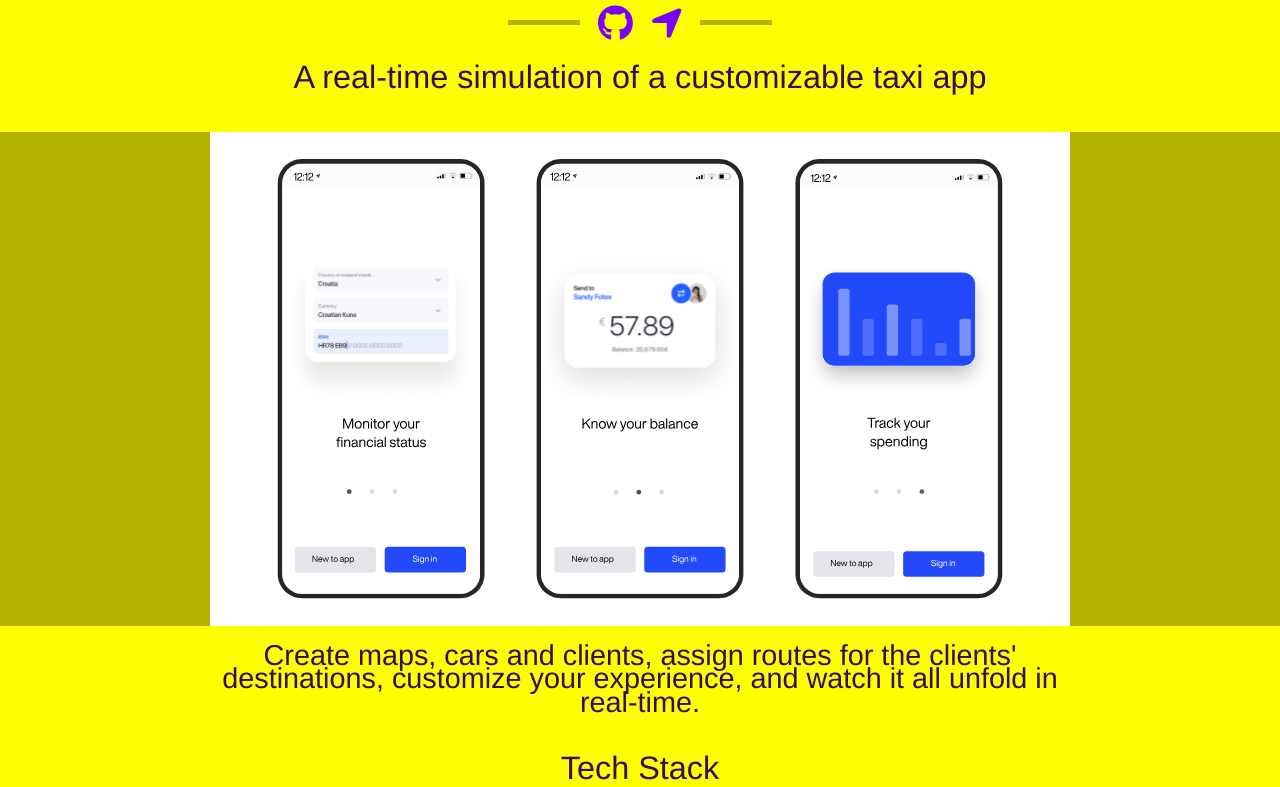
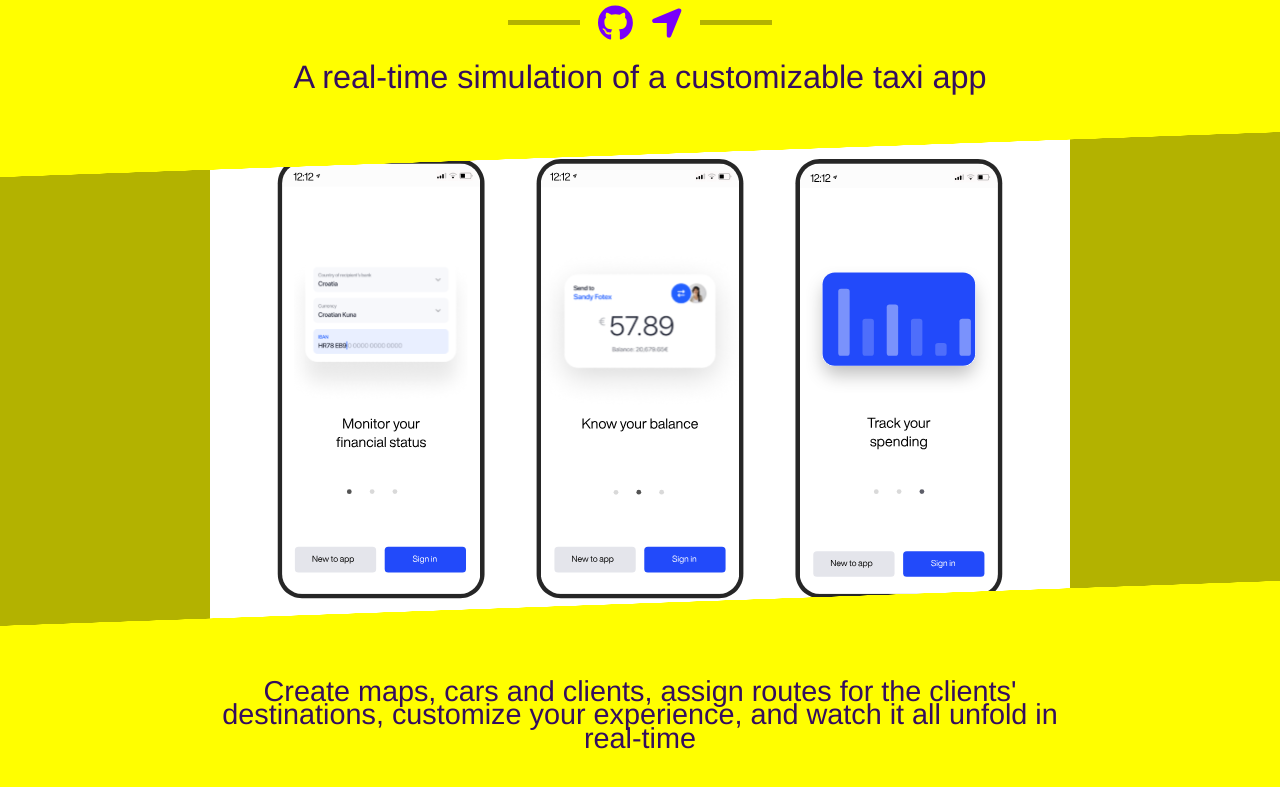
Before and after one commit to guiMendel/portfolio, an Angular app: page / in a window 1280 px wide. Shown: the part 260-1047 px from the top of the page. Built offline with nearby package versions, Linux system fonts and the light colour scheme; a web font is replaced by a local one.

Commit message:
🔨Gallery cycle text

```diff
--- a/src/app/components/app/app.component.scss
+++ b/src/app/components/app/app.component.scss
@@ -8,7 +8,7 @@
   align-items: center;
   justify-content: space-between;
 
-  padding-top: 3rem;
+  padding-top: 2rem;
 
   color: $dark;
 
@@ -32,7 +32,7 @@
     --side-margin: 15%;
 
     .top-section {
-      margin-bottom: 1rem;
+      margin-bottom: 2rem;
       width: 100%;
 
       padding-inline: 3rem;
--- a/src/app/components/portfolio-view/portfolio-view.component.html
+++ b/src/app/components/portfolio-view/portfolio-view.component.html
@@ -25,12 +25,20 @@
 
 <!-- Feature Gallery -->
 <div class="feature-gallery">
-  <div class="frame">
-    <img src="../../../assets/images/app-example.svg" alt="Project preview">
+  <div class="diagonal-slice">
+    <div class="frame">
+      <img src="../../../assets/images/app-example.svg" alt="Project preview">
+    </div>
   </div>
 
-  <p>Create maps, cars and clients, assign routes for the clients' destinations, customize your experience,
-    and watch it all unfold in real-time.</p>
+  <div class="gallery-control">
+    <fa-icon [icon]="['fas', 'circle-left']" (click)="setFeature(displayedFeature - 1)" class="arrow"></fa-icon>
+    <fa-icon *ngFor="let feature of featureGallery; let i = index" [icon]="iconFor(i)"
+      [class.active]="i == displayedFeature" (click)="setFeature(i)" class="feature"></fa-icon>
+    <fa-icon [icon]="['fas', 'circle-right']" (click)="setFeature(displayedFeature + 1)" class="arrow"></fa-icon>
+  </div>
+
+  <p>{{featureGallery[displayedFeature].label}}</p>
 
 </div>
 
@@ -76,7 +84,7 @@
       </span>
     </span>
   </div>
-<!--
+  <!--
   <div class="features">
     <div class="feature">
       <p>Fine tune map generation parameters to create realistic-looking maps to simulate with</p>
--- a/src/app/components/portfolio-view/portfolio-view.component.scss
+++ b/src/app/components/portfolio-view/portfolio-view.component.scss
@@ -162,10 +162,56 @@
     }
   }
 
+  .gallery-control {
+    // background-color: red;
+    height: 4.5rem;
+    margin-top: -2.5rem;
+    margin-bottom: -1rem;
+
+    z-index: 10;
+
+    width: 100%;
+    align-items: center;
+    justify-content: center;
+    gap: 0.5rem;
+    // margin-top: -1rem;
+    opacity: 0;
+
+    transition: all 200ms;
+    user-select: none;
+
+    &:hover {
+      opacity: 1;
+    }
+
+    > * {
+      cursor: pointer;
+
+      &:hover {
+        filter: brightness(1.4);
+      }
+    }
+
+    .feature {
+      font-size: 1.1rem;
+      transition: all 200ms;
+
+      &.active {
+        transform: scale(1.4);
+      }
+    }
+
+    .arrow {
+      margin-inline: 1rem;
+    }
+  }
+
   p {
     padding-inline: calc(var(--side-margin) + 1rem);
     text-align: center;
     font-size: 1.6rem;
+
+    height: 4rem;
   }
 }
 
--- a/src/app/components/portfolio-view/portfolio-view.component.ts
+++ b/src/app/components/portfolio-view/portfolio-view.component.ts
@@ -1,4 +1,5 @@
 import { Component } from '@angular/core'
+import { IconProp } from '@fortawesome/fontawesome-svg-core'
 
 @Component({
   selector: 'app-portfolio-view',
@@ -6,4 +7,40 @@ import { Component } from '@angular/core'
   styleUrls: ['./portfolio-view.component.scss'],
 })
 export class PortfolioViewComponent {
+  featureGallery: { label: string; media?: string }[] = [
+    {
+      label:
+        "Create maps, cars and clients, assign routes for the clients' destinations, customize your experience, and watch it all unfold in real-time",
+    },
+    {
+      label:
+        'Fine tune map generation parameters to create realistic-looking maps to simulate with',
+    },
+    {
+      label:
+        'Add, remove and edit clients, cars and streets and watch they interact in real-time',
+    },
+    {
+      label:
+        "Pick and visualize clients' routes on the go. You decide whether to optimize the route or pick a specific car!",
+    },
+    {
+      label:
+        "Customize the app's theme by picking different color and layout schemes",
+    },
+  ]
+
+  displayedFeature = 0
+
+  setFeature(newIndex: number) {
+    const n = this.featureGallery.length
+
+    this.displayedFeature = ((newIndex % n) + n) % n
+  }
+
+  iconFor(index: number): IconProp {
+    return index == this.displayedFeature
+      ? ['fas', 'circle-dot']
+      : ['far', 'circle']
+  }
 }
--- a/src/styles/variables.scss
+++ b/src/styles/variables.scss
@@ -51,13 +51,13 @@ $light: rgb(var(--light-rgb));
 
 @mixin no-vibrant-colors {
   // $main: #FAFEFF;
-  // $secondary: #D9DDDE;
+  // $secondary: #BBBEBF;
   // $highlight: #00B2FA;
   // $dark: #00587A;
   // $light: #D5F0FB;
 
   --main-rgb: 250, 254, 255;
-  --secondary-rgb: 217, 221, 222;
+  --secondary-rgb: 187, 190, 191;
   --highlight-rgb: 0, 178, 250;
   --dark-rgb: 0, 88, 122;
   --light-rgb: 213, 240, 251;
```
Also changed, not shown: src/app/app.module.ts (+9 -2 lines).
